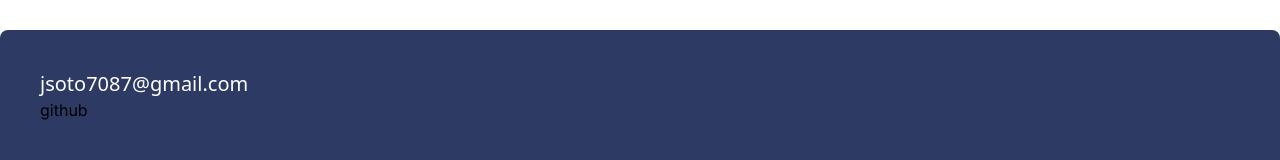
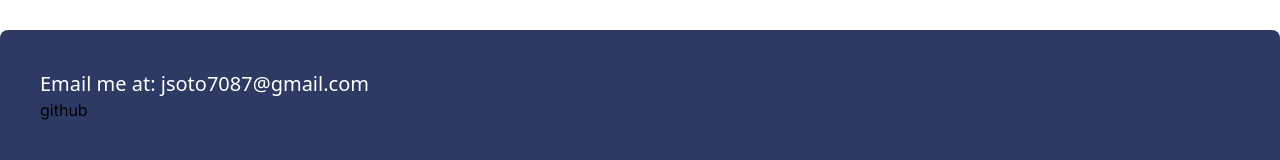
Before and after one commit to jsoto007/portfolio-v2, a Next.js app: page / in a window 1280 px wide. Shown: the part 2082-2242 px from the top of the page. Built offline with nearby package versions, Linux system fonts and the light colour scheme; what tailwindcss-animated would draw is missing.

Commit message:
updated footer

```diff
--- a/src/app/footer.js
+++ b/src/app/footer.js
@@ -6,10 +6,11 @@ export default function Footer()  {
     <div className="mt-16 bg-blue-950/90 rounded-lg pb-20" id="footer">
     <footer class="footer p-10 bg-neutral text-neutral-content">
   <div className="text-white font-sans text-xl">
-    jsoto7087@gmail.com
+    Email me at: jsoto7087@gmail.com
   </div>
     <a href="https://github.com/jsoto007/supervise-hub-v2/tree/main" target="_black">github</a>
 </footer>
+
     </div>
   )
 }
```
